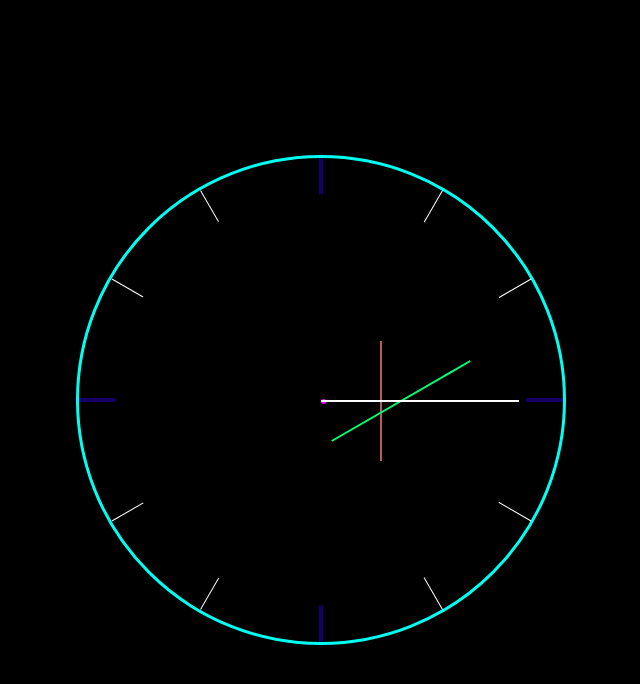
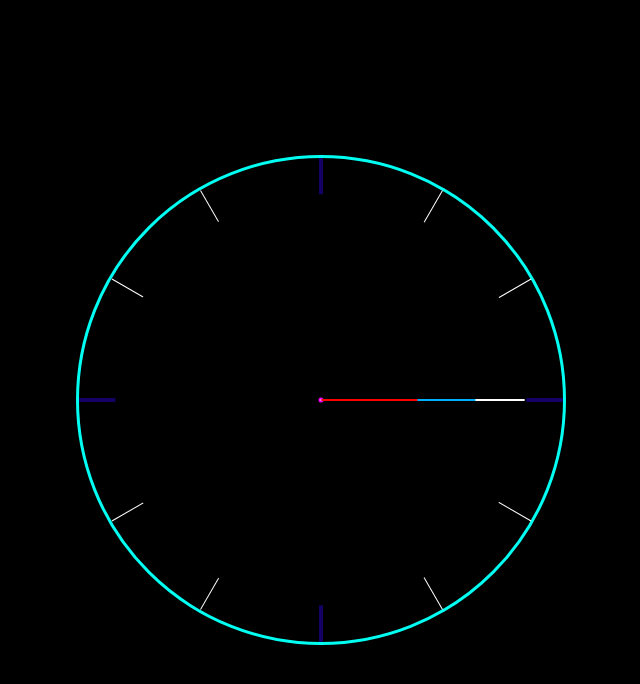
Before and after one commit to Ashok-5/clock1, a plain HTML site: page clk.html in a window 1280 px wide. Shown: the whole page, without its empty margins (319-959 px from the left). Drawn offline with Linux system fonts and the light colour scheme.

Commit message:
just a litte push

```diff
--- a/clk.css
+++ b/clk.css
@@ -80,37 +80,34 @@ body{
     background-color: rgb(247, 0, 255);
     position: absolute;
     left: 50%;
-    top: 49.8%;
+    top: 50%;
+    transform: translate(-50%,-50%);
     z-index: 2;
 }
 .sec{
     background-color: rgb(255, 255, 255);
-    width: 99%;
+    width: 42%;
     height: 2px;
-    position: relative;
+    transform: translate(50%,0%);
+    position:absolute;
+    transform-origin:center;
     z-index: 2;
 }
 .min{
-    background-color: rgb(0, 255, 115);
-    width: 80%;
+    background-color: rgb(0, 174, 255);
+    width: 32%;
     height: 2px;
     position: absolute;
-    transform:rotate(150deg);
-    z-index: 2;
+    transform:translate(50%,0%);
+    transform-origin:center;
+    z-index: 3;
 }
 .hrs{
-    background-color: rgb(187, 90, 90);
-    width: 60%;
+    background-color: rgb(255, 0, 0);
+    width: 20%;
     height: 2px;
     position: absolute;
-    transform: rotate(90deg);
-    z-index: 2;
+    transform:translate(50%,0%);
+    transform-origin:center;
+    z-index: 4;
 }
-.in{
-    height:100px;
-    width:200px;
-    position: absolute;
-    display:flex;
-    transform: translate(50%,50%);
-    z-index: 2;
-}
--- a/clk.html
+++ b/clk.html
@@ -17,11 +17,11 @@
         <div class="fr_tn"></div>
         <div class="fv_el"></div>
         <div class="pnt"></div>
-        <div class="in">
+        <!-- <div class="in"> -->
         <div class="hrs needle"></div>
         <div class="min needle"></div>
         <div class="sec needle"></div>
-        </div>
+        <!-- </div> -->
     </div>
 </body>
 </html>
```
Also changed, not shown: clk.js (added, +9 -0 lines).
